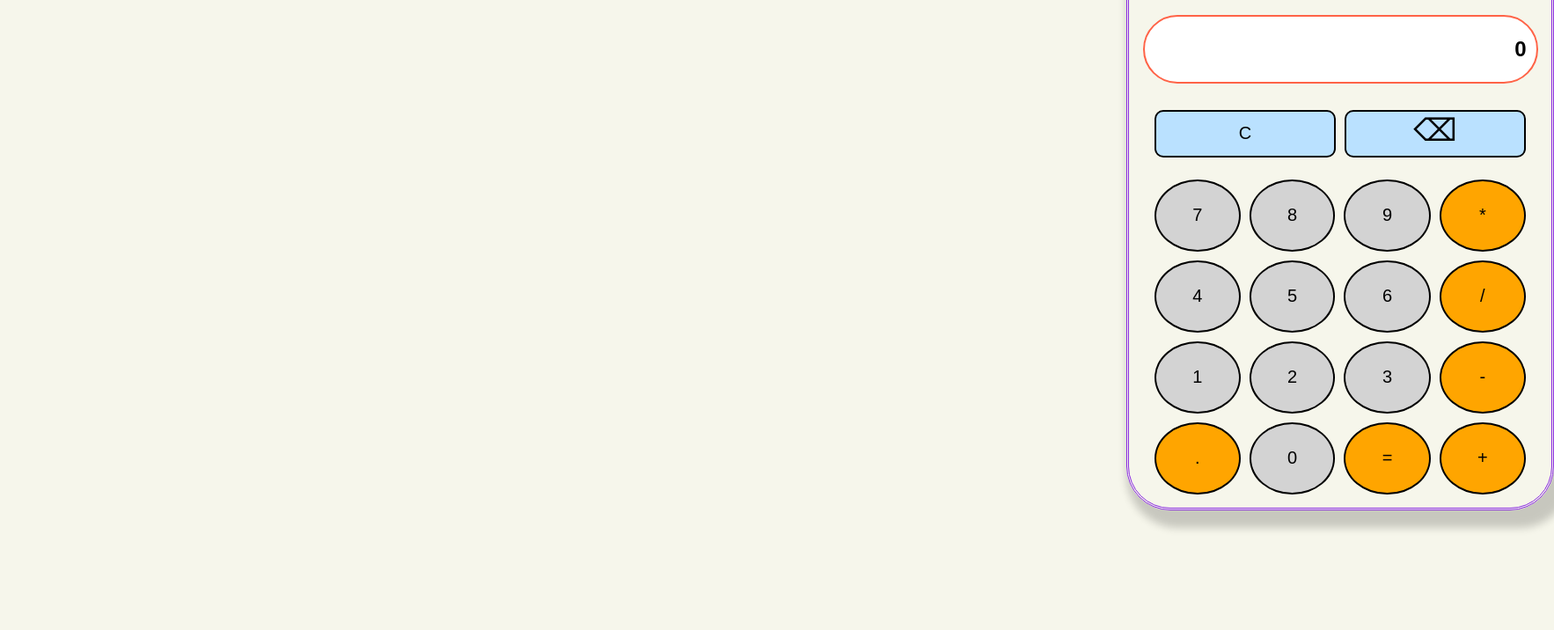
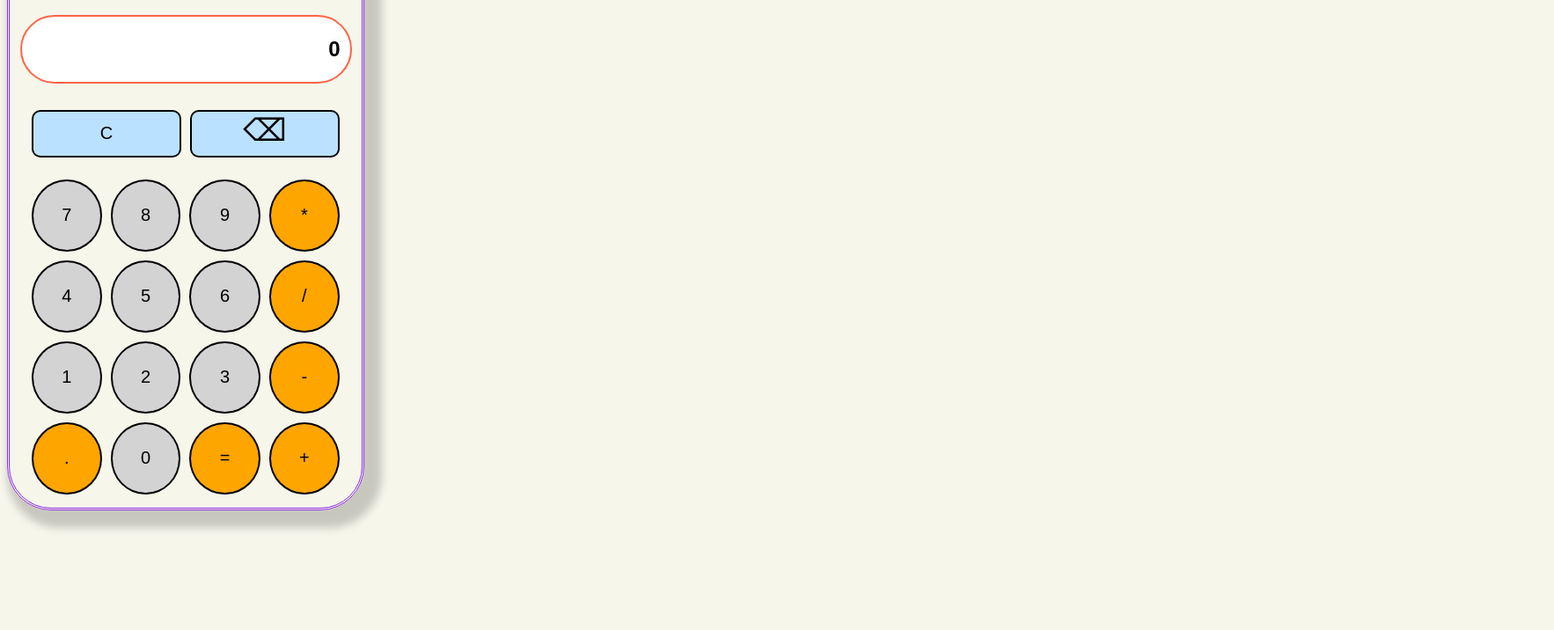
Before and after one commit to citronmeringue/calculator, a plain HTML site: page index.html in a window 1280 px wide. Shown: the part 84-800 px from the top of the page at 88% size, 1766 px wide, since content can reach past the window. Drawn offline with Linux system fonts and the light colour scheme.

Commit message:
edit css

```diff
--- a/styles/style.css
+++ b/styles/style.css
@@ -2,12 +2,13 @@
     display: flex;
     flex-direction: column;
     align-items: center;
+
     background-color: #F6F6EB;
     box-shadow: 10px 10px 10px 10px rgba(0,0,0,0.19);
     border-style: double;
     border-color: blueviolet;
     height: 100%;
-    width: 30em;
+    width: 25em;
     border-style: double;
     border-radius: 50px;
 }
@@ -83,11 +84,3 @@ button{
 button:hover{
     background-color: #FFB3BA;
 }
-
-@media all and (min-width:800px){
-
-    #body-calc {
-        margin-right: 80em;
-        margin-left:80em;
-    }
-}
```
